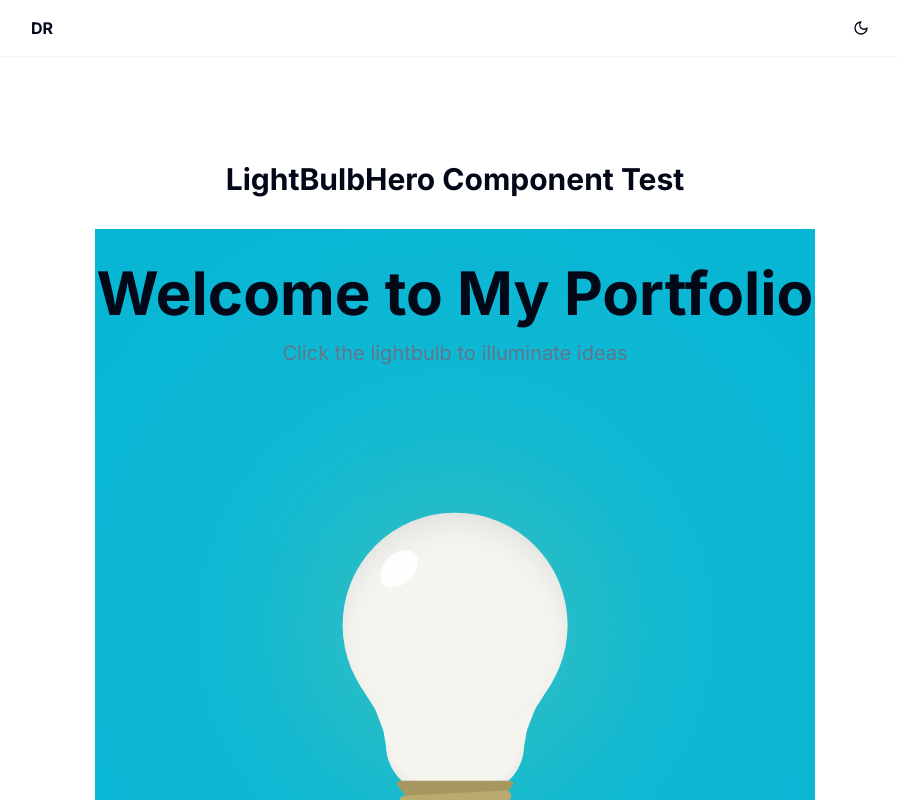
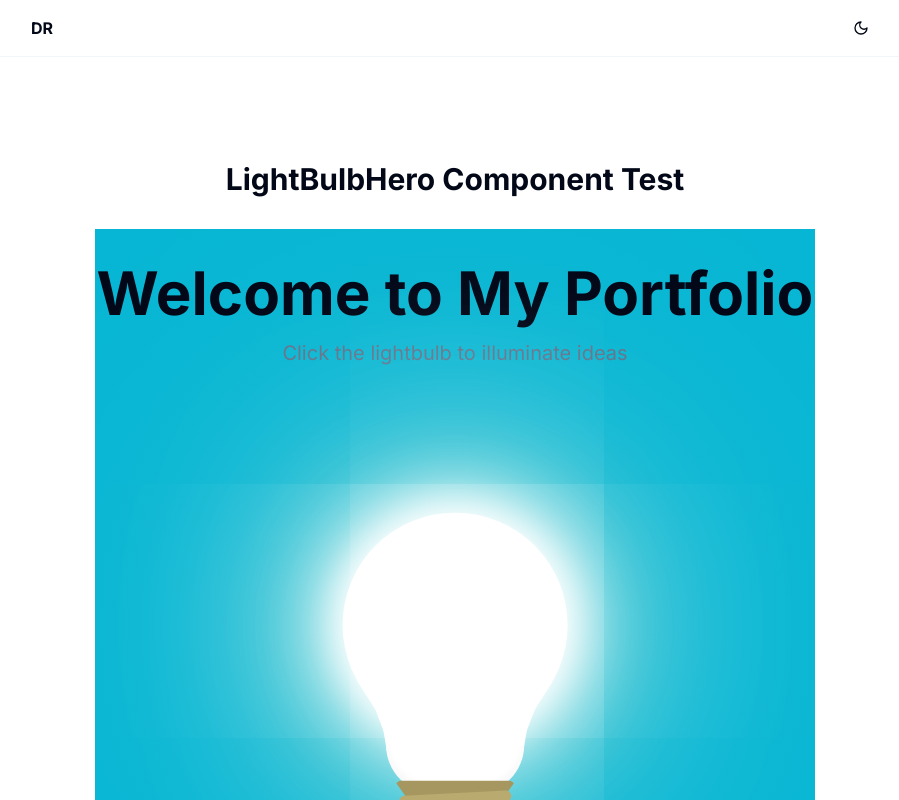
Before and after one commit to feedforfools/dr-portfolio, a Next.js app: page /bulb in a window 1280 px wide. Shown: the top 800 px of the page, without its empty margins (185-1084 px from the left). Built offline with nearby package versions, Linux system fonts and the light colour scheme.

Commit message:
Fix on lightbulb test in hero toggle

```diff
--- a/src/app/lightbulb.css
+++ b/src/app/lightbulb.css
@@ -5,6 +5,7 @@
 .bulb-container {
   text-align: center;
   margin: 20px auto;
+  overflow: visible;
 }
 
 .bulb-light {
@@ -16,6 +17,7 @@
   cursor: pointer;
   display: block;
   z-index: 1;
+  overflow: visible;
 }
 
 #light {
--- a/src/components/hero-toggle.tsx
+++ b/src/components/hero-toggle.tsx
@@ -4,8 +4,10 @@ import Image from "next/image";
 import { useState, useEffect, useCallback } from "react";
 import { Lightbulb } from "@/components/ui/lightbulb";
 import type { PortfolioPath } from "@/data/resume";
+import { motion } from "framer-motion";
 
 type VisualTogglePosition = "left" | "middle" | "right";
+type AnimationState = "hidden" | "popup" | "grow";
 
 interface HeroToggleProps {
   imageUrl: string;
@@ -48,6 +50,35 @@ const BlurFade: React.FC<{ delay: number; children: React.ReactNode }> = ({
   );
 };
 
+// Framer Motion variants for the lightbulb animation
+const lightbulbVariants = {
+  hidden: { opacity: 0, scale: 0, y: "50%", x: "-50%" },
+  popup: {
+    opacity: 1,
+    scale: 0.1,
+    y: "-47%",
+    x: "-61%",
+    transition: {
+      type: "spring",
+      stiffness: 500,
+      damping: 25,
+      bounce: 1,
+      delay: 0.75,
+    },
+  },
+  grow: {
+    opacity: 1,
+    scale: 1.3,
+    y: "-16%",
+    x: "-50%",
+    transition: {
+      delay: 0.2,
+      duration: 1.5,
+      ease: [0.1, 0.8, 1, 1],
+    },
+  },
+};
+
 const HeroToggle: React.FC<HeroToggleProps> = ({
   imageUrl,
   paths,
@@ -83,7 +114,22 @@ const HeroToggle: React.FC<HeroToggleProps> = ({
 
   const [textKey, setTextKey] = useState(0);
 
+  // State for controlling the new animation sequence
+  const [animationState, setAnimationState] =
+    useState<AnimationState>("hidden");
+  const [isBulbOn, setIsBulbOn] = useState(true);
+  const [showFlicker, setShowFlicker] = useState(false);
+
   useEffect(() => {
+    if (activeVisualPosition === "middle") {
+      setAnimationState("popup");
+    } else {
+      // Reset animation when not in middle
+      setAnimationState("hidden");
+      setIsBulbOn(true);
+      setShowFlicker(false);
+    }
+
     const newPath = getPathFromPosition(activeVisualPosition);
     onPathChange(newPath);
     setTextKey((prev) => prev + 1);
@@ -92,7 +138,7 @@ const HeroToggle: React.FC<HeroToggleProps> = ({
   useEffect(() => {
     setActiveVisualPosition(getPositionFromPath(initialPath));
     setTextKey((prev) => prev + 1);
-  }, [initialPath, paths, getPathFromPosition]);
+  }, [initialPath, paths, getPositionFromPath]);
 
   const handlePlaygroundClick = useCallback(
     (event: React.MouseEvent<HTMLDivElement>) => {
@@ -161,41 +207,44 @@ const HeroToggle: React.FC<HeroToggleProps> = ({
   };
 
   return (
-    <div className="relative w-full">
+    <div className="relative w-full" style={{ overflow: "visible" }}>
       {/* Toggle Component */}
       <div
-        className={`relative w-full h-72 cursor-pointer overflow-hidden group ${playgroundClassName}`}
+        className={`relative w-full h-72 cursor-pointer group ${playgroundClassName}`}
         onClick={handlePlaygroundClick}
         role="radiogroup"
         aria-label="Hero section toggle to select portfolio path"
+        style={{ overflow: "visible" }}
       >
-        {/* Lightbulb Container */}
-        <div
-          className={`
-            absolute left-1/2
-            flex items-center justify-center
-            transition-all duration-700 ease-in-out
-            ${activeVisualPosition === "middle" ? "delay-300" : "delay-0"}
-            z-30
-            ${
-              activeVisualPosition === "middle"
-                ? "top-1/2 opacity-100"
-                : "top-[calc(100%-4.5rem)] md:top-[calc(100%-5.75rem)] opacity-0"
+        {/* Lightbulb Container - Now powered by Framer Motion with overflow visible */}
+        <motion.div
+          className="absolute left-1/2 top-1/2 z-30 flex items-center justify-center"
+          style={{
+            transformOrigin: "center center",
+            overflow: "visible",
+          }}
+          variants={lightbulbVariants}
+          initial="hidden"
+          animate={animationState}
+          onAnimationComplete={(definition) => {
+            if (definition === "popup") {
+              setAnimationState("grow");
             }
-          `}
-          style={{
-            transform:
-              activeVisualPosition === "middle"
-                ? "translateX(-50%) translateY(-16%) scale(1.3)"
-                : "translateX(-50%) translateY(-50%) scale(0)",
-            transformOrigin: "center center",
+            if (definition === "grow") {
+              // After growing, turn on the bulb and trigger the flicker
+              setIsBulbOn(true);
+              setShowFlicker(false);
+              // The flicker animation lasts 1s, so we can turn off the trigger class after
+              setTimeout(() => setShowFlicker(false), 1000);
+            }
           }}
         >
           <Lightbulb
-            isOn={activeVisualPosition === "middle"}
+            isOn={isBulbOn}
+            flicker={showFlicker}
             className="pointer-events-none" // Container handles click
           />
-        </div>
+        </motion.div>
 
         {/* Floating Text Layer */}
         <div
--- a/src/components/ui/lightbulb.tsx
+++ b/src/components/ui/lightbulb.tsx
@@ -1,6 +1,6 @@
 "use client";
 
-import React, { useState } from "react";
+import React from "react";
 import { cn } from "@/lib/utils";
 import "@/app/lightbulb.css";
 
@@ -8,32 +8,41 @@ interface LightbulbProps {
   className?: string;
   isOn?: boolean;
   onToggle?: (isOn: boolean) => void;
+  flicker?: boolean;
 }
 
 export function Lightbulb({
   className,
   isOn = false,
   onToggle,
+  flicker = false,
 }: LightbulbProps) {
-  const [lightState, setLightState] = useState(isOn);
-
   const handleToggle = () => {
-    const newState = !lightState;
-    setLightState(newState);
-    onToggle?.(newState);
+    // Only call the toggle function if it's provided
+    onToggle?.(!isOn);
   };
 
   return (
-    <div className={cn("bulb-container", className)}>
-      <div className={`${lightState ? "night" : ""}`}>
+    <div
+      className={cn("bulb-container", className)}
+      style={{ overflow: "visible" }}
+    >
+      <div className={cn({ night: isOn })} style={{ overflow: "visible" }}>
         <button
           className="bulb-light"
           onClick={handleToggle}
-          aria-label={`Turn light ${lightState ? "off" : "on"}`}
+          aria-label={`Turn light ${isOn ? "off" : "on"}`}
+          // The button is only interactive if an onToggle handler is passed
+          disabled={!onToggle}
+          style={{ overflow: "visible" }}
         >
           <div id="light"></div>
           <div id="bulb">
-            <div className="bulb-top">
+            <div
+              className={cn("bulb-top", {
+                "animate-bulb-flicker": flicker && isOn,
+              })}
+            >
               <div className="reflection"></div>
             </div>
             <div className="bulb-middle-1"></div>
--- a/tailwind.config.ts
+++ b/tailwind.config.ts
@@ -14,88 +14,109 @@ module.exports = {
   theme: {
     container: {
       center: true,
-  		padding: '2rem',
+      padding: "2rem",
       screens: {
-  			'2xl': '1400px'
-  		}
+        "2xl": "1400px",
+      },
     },
     extend: {
       fontFamily: {
-  			sans: [
-  				'var(--font-sans)',
-                    ...fontFamily.sans
-                ]
+        sans: ["var(--font-sans)", ...fontFamily.sans],
       },
       colors: {
-  			border: 'hsl(var(--border))',
-  			input: 'hsl(var(--input))',
-  			ring: 'hsl(var(--ring))',
-  			background: 'hsl(var(--background))',
-  			foreground: 'hsl(var(--foreground))',
+        border: "hsl(var(--border))",
+        input: "hsl(var(--input))",
+        ring: "hsl(var(--ring))",
+        background: "hsl(var(--background))",
+        foreground: "hsl(var(--foreground))",
         primary: {
-  				DEFAULT: 'hsl(var(--primary))',
-  				foreground: 'hsl(var(--primary-foreground))'
+          DEFAULT: "hsl(var(--primary))",
+          foreground: "hsl(var(--primary-foreground))",
         },
         secondary: {
-  				DEFAULT: 'hsl(var(--secondary))',
-  				foreground: 'hsl(var(--secondary-foreground))'
+          DEFAULT: "hsl(var(--secondary))",
+          foreground: "hsl(var(--secondary-foreground))",
         },
         destructive: {
-  				DEFAULT: 'hsl(var(--destructive))',
-  				foreground: 'hsl(var(--destructive-foreground))'
+          DEFAULT: "hsl(var(--destructive))",
+          foreground: "hsl(var(--destructive-foreground))",
         },
         muted: {
-  				DEFAULT: 'hsl(var(--muted))',
-  				foreground: 'hsl(var(--muted-foreground))'
+          DEFAULT: "hsl(var(--muted))",
+          foreground: "hsl(var(--muted-foreground))",
         },
         accent: {
-  				DEFAULT: 'hsl(var(--accent))',
-  				foreground: 'hsl(var(--accent-foreground))'
+          DEFAULT: "hsl(var(--accent))",
+          foreground: "hsl(var(--accent-foreground))",
         },
         popover: {
-  				DEFAULT: 'hsl(var(--popover))',
-  				foreground: 'hsl(var(--popover-foreground))'
+          DEFAULT: "hsl(var(--popover))",
+          foreground: "hsl(var(--popover-foreground))",
         },
         card: {
-  				DEFAULT: 'hsl(var(--card))',
-  				foreground: 'hsl(var(--card-foreground))'
+          DEFAULT: "hsl(var(--card))",
+          foreground: "hsl(var(--card-foreground))",
         },
         chart: {
-  				'1': 'hsl(var(--chart-1))',
-  				'2': 'hsl(var(--chart-2))',
-  				'3': 'hsl(var(--chart-3))',
-  				'4': 'hsl(var(--chart-4))',
-  				'5': 'hsl(var(--chart-5))'
-  			}
+          "1": "hsl(var(--chart-1))",
+          "2": "hsl(var(--chart-2))",
+          "3": "hsl(var(--chart-3))",
+          "4": "hsl(var(--chart-4))",
+          "5": "hsl(var(--chart-5))",
+        },
       },
       borderRadius: {
-  			lg: 'var(--radius)',
-  			md: 'calc(var(--radius) - 2px)',
-  			sm: 'calc(var(--radius) - 4px)'
+        lg: "var(--radius)",
+        md: "calc(var(--radius) - 2px)",
+        sm: "calc(var(--radius) - 4px)",
       },
       keyframes: {
-  			'accordion-down': {
+        "accordion-down": {
           from: {
-  					height: '0'
+            height: "0",
           },
           to: {
-  					height: 'var(--radix-accordion-content-height)'
-  				}
+            height: "var(--radix-accordion-content-height)",
           },
-  			'accordion-up': {
+        },
+        "accordion-up": {
           from: {
-  					height: 'var(--radix-accordion-content-height)'
+            height: "var(--radix-accordion-content-height)",
           },
           to: {
-  					height: '0'
-  				}
-  			}
+            height: "0",
+          },
+        },
+        "bulb-flicker": {
+          "0%": {
+            boxShadow: "0 0 20px #fff, 0 0 30px #fff",
+            opacity: "0.7",
+          },
+          "20%": {
+            boxShadow: "0 0 50px #fff, 0 0 100px #fff, 0 0 150px #fff",
+            opacity: "1",
+          },
+          "40%": {
+            boxShadow: "0 0 10px #fff",
+            opacity: "0.5",
+          },
+          "60%": {
+            boxShadow: "0 0 50px #fff, 0 0 80px #fff",
+            opacity: "1",
+          },
+          "100%": {
+            boxShadow:
+              "0 0 50px #fff, 0 0 100px #fff, 0 0 150px #fff, 0 0 300px #fff, 0 0 500px #fff",
+            opacity: "1",
+          },
+        },
       },
       animation: {
-  			'accordion-down': 'accordion-down 0.2s ease-out',
-  			'accordion-up': 'accordion-up 0.2s ease-out'
-  		}
-  	}
+        "accordion-down": "accordion-down 0.2s ease-out",
+        "accordion-up": "accordion-up 0.2s ease-out",
+        "bulb-flicker": "bulb-flicker 1s ease-in-out forwards",
+      },
+    },
   },
   plugins: [require("tailwindcss-animate"), require("@tailwindcss/typography")],
 };
```
Lines whose indentation alone changed are shown as unchanged.
